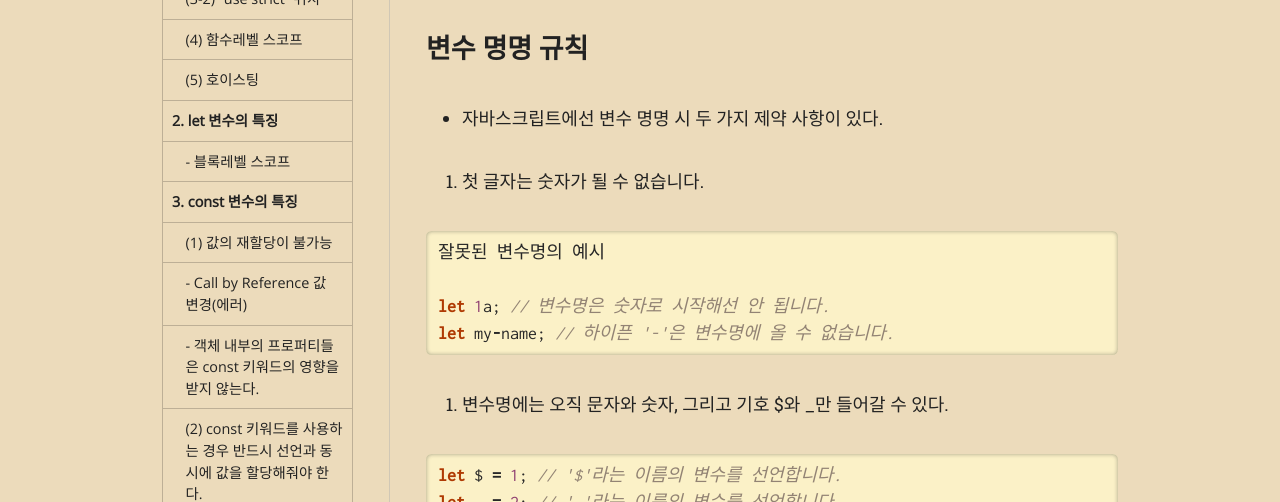
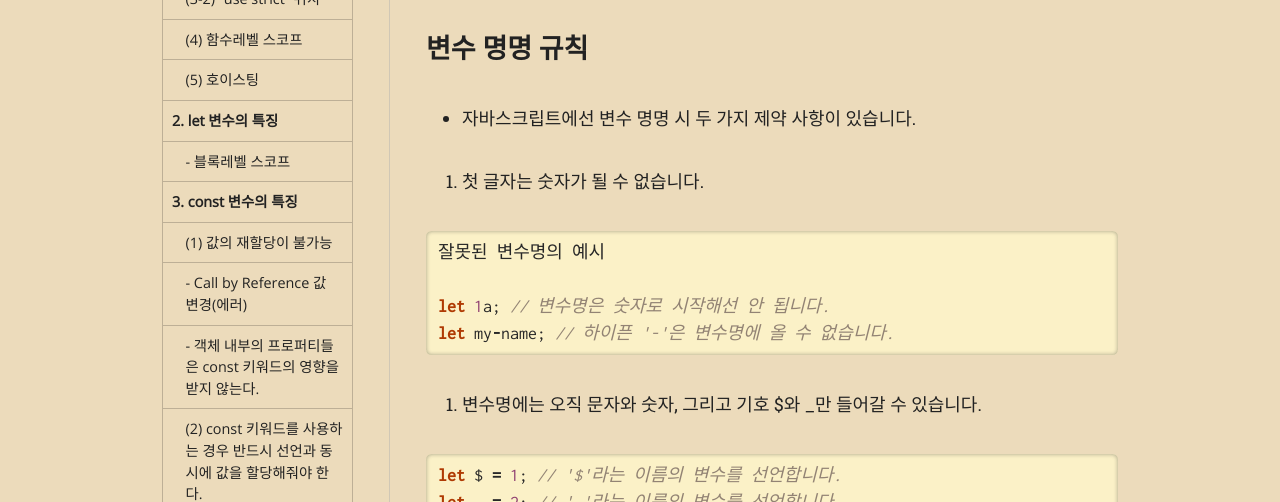
Before and after one commit to ha-jae-geun/jaegeunha94.github.io, a Jekyll site: the page built from _posts/2021-06-27-variable.md, in a window 1280 px wide. Shown: the part 468-970 px from the top of the page. Built offline with Jekyll 4.4.1, drawn with Linux system fonts in a browser that asks for light colours; nearby versions of some CDN libraries; some web fonts are replaced.

Commit message:
Update 2021-06-27-variable.md

````diff
--- a/_posts/2021-06-27-variable.md
+++ b/_posts/2021-06-27-variable.md
@@ -10,7 +10,7 @@ author:
 
 # 변수
 ## 변수 명명 규칙
-* 자바스크립트에선 변수 명명 시 두 가지 제약 사항이 있다.
+* 자바스크립트에선 변수 명명 시 두 가지 제약 사항이 있습니다.
 
 1. 첫 글자는 숫자가 될 수 없습니다.
 
@@ -21,7 +21,7 @@ let 1a; // 변수명은 숫자로 시작해선 안 됩니다.
 let my-name; // 하이픈 '-'은 변수명에 올 수 없습니다.
 ```
 
-2. 변수명에는 오직 문자와 숫자, 그리고 기호 $와 _만 들어갈 수 있다.
+2. 변수명에는 오직 문자와 숫자, 그리고 기호 $와 _만 들어갈 수 있습니다.
 
 ```javascript
 let $ = 1; // '$'라는 이름의 변수를 선언합니다.
````
